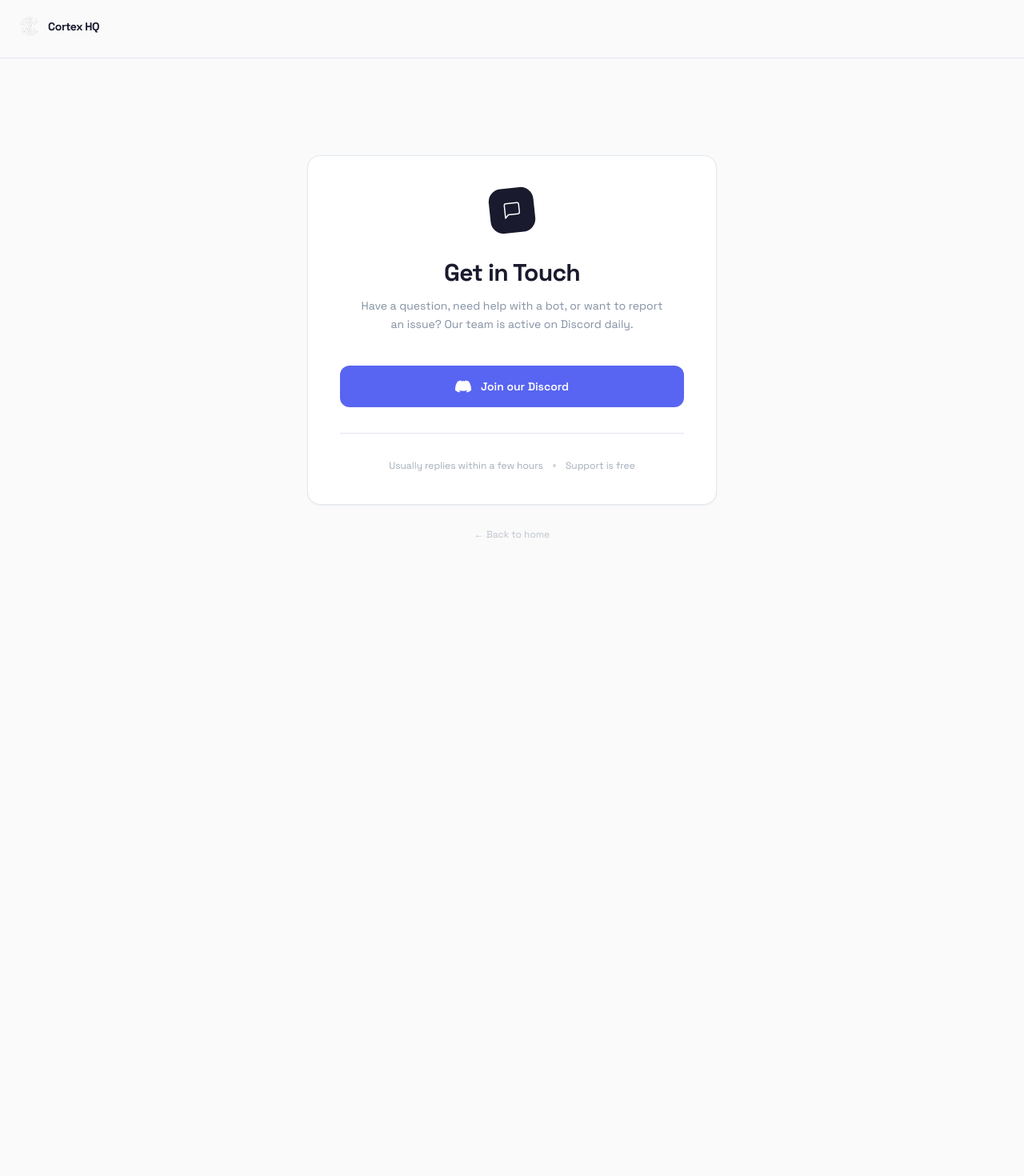
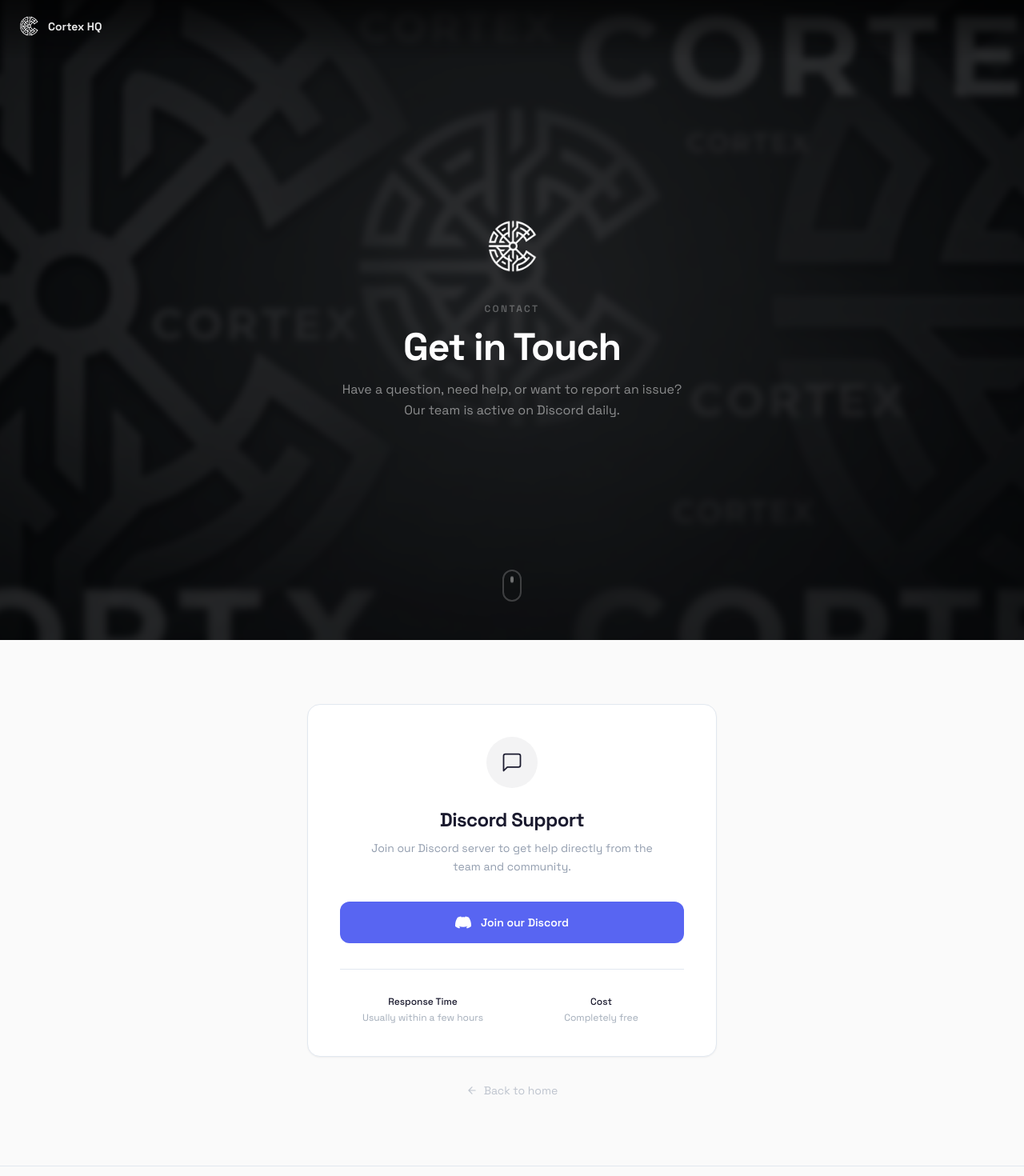
Before and after one commit to SEJED-DEV/Cortex-HQ, a Next.js app: page /support in a window 1280 px wide. Shown: the top 1470 px of the page at 80% size. Before the commit the page ends 800 px from the top, so only its background shows below. Built offline with nearby package versions, Linux system fonts and the light colour scheme.

Commit message:
Redesign support page with full-screen hero, mouse indicator, consistent branding

```diff
--- a/app/support/page.tsx
+++ b/app/support/page.tsx
@@ -1,10 +1,11 @@
 import Image from "next/image";
 import logo from "@/assets/logo.png";
+import bg from "@/assets/background.png";
 
 export default function Support() {
   return (
     <div className="min-h-screen bg-cortex-bg flex flex-col">
-      <header className="px-6 py-5 border-b border-cortex-border">
+      <header className="fixed top-0 left-0 right-0 z-50 px-6 py-5 bg-gradient-to-b from-black/60 to-transparent">
         <a href="/" className="inline-flex items-center gap-3 w-fit">
           <Image
             src={logo}
@@ -13,23 +14,60 @@
             height={24}
             className="object-contain"
           />
-          <span className="text-sm font-bold tracking-tight">Cortex HQ</span>
+          <span className="text-sm font-bold text-white/90">Cortex HQ</span>
         </a>
       </header>
 
-      <main className="flex-1 flex items-center justify-center px-6 py-20">
-        <div className="max-w-lg w-full">
-          <div className="bg-white border border-cortex-border rounded-2xl p-10 text-center shadow-sm">
-            <div className="w-14 h-14 rounded-2xl bg-cortex-text flex items-center justify-center mx-auto mb-8 -rotate-6">
-              <svg width="24" height="24" viewBox="0 0 24 24" fill="none" stroke="white" strokeWidth="1.5" strokeLinecap="round" strokeLinejoin="round">
+      <section className="relative flex flex-col items-center justify-center min-h-screen px-6 text-center overflow-hidden">
+        <Image
+          src={bg}
+          alt=""
+          fill
+          className="object-cover scale-110 blur-sm"
+          priority
+        />
+        <div className="absolute inset-0 bg-black/60" />
+
+        <div className="relative z-10 max-w-xl mx-auto">
+          <Image
+            src={logo}
+            alt="Cortex HQ"
+            width={64}
+            height={64}
+            className="object-contain mx-auto mb-8"
+          />
+          <span className="inline-block text-xs font-semibold tracking-[0.2em] uppercase text-white/30 mb-4">
+            Contact
+          </span>
+          <h1 className="text-4xl md:text-5xl font-bold tracking-tight text-white mb-4">
+            Get in Touch
+          </h1>
+          <p className="text-white/50 max-w-md mx-auto leading-relaxed">
+            Have a question, need help, or want to report an issue? Our team is
+            active on Discord daily.
+          </p>
+        </div>
+
+        <div className="absolute bottom-12 z-10">
+          <div className="w-6 h-10 rounded-full border-2 border-white/20 flex items-start justify-center pt-2">
+            <div className="w-1 h-2 rounded-full bg-white/40 animate-bounce" />
+          </div>
+        </div>
+      </section>
+
+      <section className="py-20 px-6">
+        <div className="max-w-lg mx-auto">
+          <div className="bg-white border border-cortex-border rounded-2xl p-10 shadow-sm">
+            <div className="flex flex-col items-center text-center">
+              <div className="w-16 h-16 rounded-full bg-cortex-text/5 flex items-center justify-center mb-6">
+                <svg width="28" height="28" viewBox="0 0 24 24" fill="none" stroke="#1a1a2e" strokeWidth="1.5" strokeLinecap="round" strokeLinejoin="round">
                   <path d="M21 15a2 2 0 0 1-2 2H7l-4 4V5a2 2 0 0 1 2-2h14a2 2 0 0 1 2 2z" />
                 </svg>
               </div>
 
-            <h1 className="text-3xl font-bold tracking-tight mb-3">Get in Touch</h1>
-            <p className="text-sm text-cortex-muted/80 leading-relaxed mb-10 max-w-sm mx-auto">
-              Have a question, need help with a bot, or want to report an issue?
-              Our team is active on Discord daily.
+              <h2 className="text-2xl font-bold tracking-tight mb-2">Discord Support</h2>
+              <p className="text-sm text-cortex-muted/70 leading-relaxed mb-8 max-w-sm">
+                Join our Discord server to get help directly from the team and community.
               </p>
 
               <a
@@ -43,26 +81,41 @@
                 </svg>
                 Join our Discord
               </a>
+            </div>
 
             <div className="mt-8 pt-8 border-t border-cortex-border">
-              <div className="flex items-center justify-center gap-3 text-xs text-cortex-muted/60">
-                <span>Usually replies within a few hours</span>
-                <span className="w-1 h-1 rounded-full bg-cortex-muted/30" />
-                <span>Support is free</span>
+              <div className="grid grid-cols-2 gap-4 text-center text-xs text-cortex-muted/60">
+                <div>
+                  <span className="block font-medium text-cortex-text mb-1">Response Time</span>
+                  Usually within a few hours
+                </div>
+                <div>
+                  <span className="block font-medium text-cortex-text mb-1">Cost</span>
+                  Completely free
+                </div>
               </div>
             </div>
           </div>
 
-          <div className="mt-6 text-center">
+          <div className="mt-8 text-center">
             <a
               href="/"
-              className="text-xs text-cortex-muted/40 hover:text-cortex-muted/70 transition-colors"
+              className="inline-flex items-center gap-2 text-sm text-cortex-muted/40 hover:text-cortex-muted/70 transition-colors"
             >
-              &larr; Back to home
+              <svg width="14" height="14" viewBox="0 0 24 24" fill="none" stroke="currentColor" strokeWidth="2" strokeLinecap="round" strokeLinejoin="round">
+                <path d="M19 12H5M12 19l-7-7 7-7" />
+              </svg>
+              Back to home
             </a>
           </div>
         </div>
-      </main>
+      </section>
+
+      <footer className="px-6 py-8 text-center border-t border-cortex-border">
+        <p className="text-xs text-cortex-muted/40">
+          Cortex HQ &copy; {new Date().getFullYear()}
+        </p>
+      </footer>
     </div>
   );
 }
```
Lines whose indentation alone changed are shown as unchanged.
